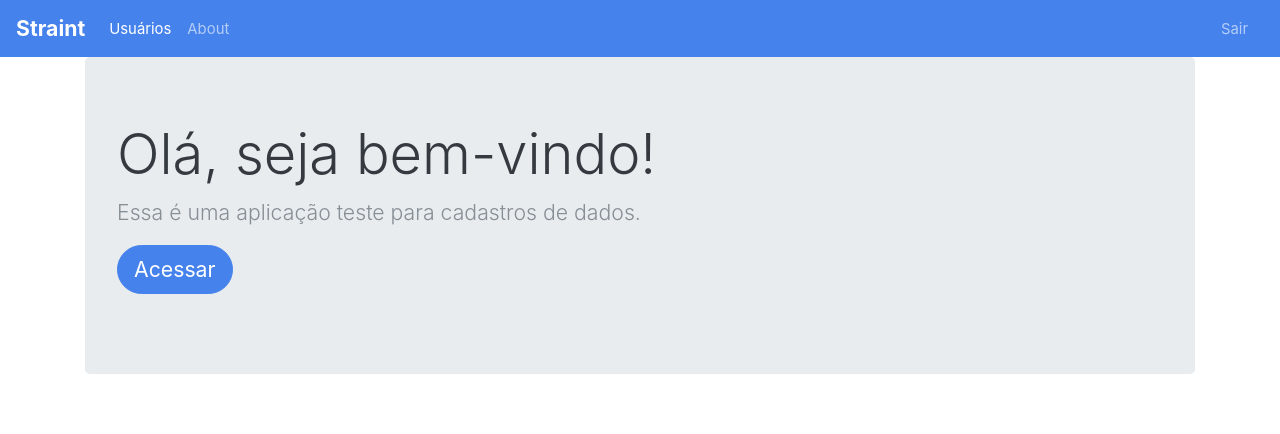
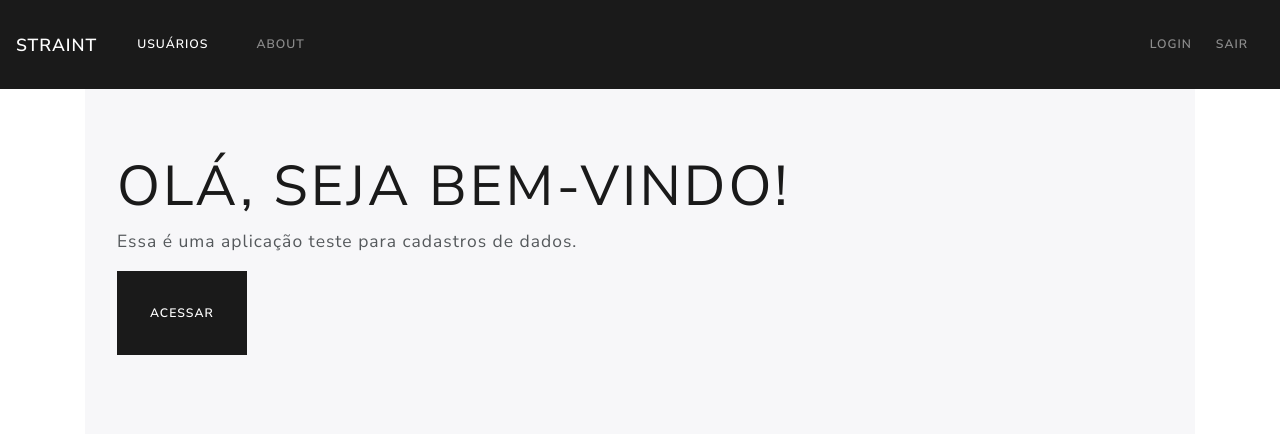
Before and after one commit to glitchman23/flask-mongo, a Flask app: page / in a window 1280 px wide. Shown: the top 434 px of the page. Run offline with Flask 2, Linux system fonts and the light colour scheme; some libraries are stand-ins or nearby versions.

Commit message:
login and titles

```diff
--- a/main.py
+++ b/main.py
@@ -8,6 +8,7 @@ app = Flask(__name__)
 ##############################  TEMPLATES  ################################
 
 @app.route('/')
+@app.route('/home')
 def home():
 	return render_template('home.jinja2')
 
@@ -15,7 +16,7 @@ def home():
 @app.route('/users')
 def users():
 	output = get_users()
-	return render_template('users.jinja2', users=output)
+	return render_template('users.jinja2', users=output, title='Users')
 
 
 @app.route('/add_user', methods=['POST'])
--- a/templates/basic.jinja2
+++ b/templates/basic.jinja2
@@ -2,13 +2,19 @@
 <html lang="pt-br">
 
 <head>
+    {% if title %}
+      <title> Straint - {{ title }} </title>
+    {% else %}
+      <title> Straint </title>
+    {% endif %}
+
     <meta charset="utf-8">
     <meta name="viewport" content="width=device-width, initial-scale=1, shrink-to-fit=no">
-    <link rel="stylesheet" href="https://bootswatch.com/4/litera/bootstrap.min.css">
+    <link rel="stylesheet" href="https://bootswatch.com/4/lux/bootstrap.min.css">
     <link rel="stylesheet" href="https://cdnjs.cloudflare.com/ajax/libs/font-awesome/4.7.0/css/font-awesome.css">
     <link rel="stylesheet" href="{{ url_for('static', filename='app.css')}} ">
+    <link rel="shortcut icon" href="{{ url_for('static', filename='favicon.ico') }}">
 
-    <title>straint</title>
 </head>
 
 <body>
@@ -26,6 +32,11 @@
             </li>
             <li class="nav-item">
               <a class="nav-link" href="#">About</a>
+            </li>
+          </ul>
+          <ul class="navbar-nav my-2 my-lg-0">
+            <li class="nav-item mr-sm-2">
+                <a class="nav-link" href="{{ url_for('auth') }}">Login</a>
             </li>
           </ul>
           <ul class="navbar-nav my-2 my-lg-0">
--- a/templates/home.jinja2
+++ b/templates/home.jinja2
@@ -5,8 +5,8 @@
 <div class="jumbotron">
   <h2 class="display-4">Olá, seja bem-vindo!</h2>
   <p class="lead">Essa é uma aplicação teste para cadastros de dados.</p>
-  	<a class="btn btn-primary btn-lg" href="{{ url_for('users') }}" role="button">Acessar</a>
+    <a class="btn btn-primary btn-lg" href="{{ url_for('users') }}" role="button">Acessar</a>
   </p>
 </div>
 
-{% endblock %}
+{% endblock body %}
--- a/users.json
+++ /dev/null
@@ -1,5 +0,0 @@
-{"_id":{"$oid":"5c49f54487ea61979dd93c8a"},"name":"joao","language":"python","color":"black","age":30}
-{"_id":{"$oid":"5c49f66887ea61979dd93ccb"},"name":"gabriel","language":"excel","color":"blue","age":24}
-{"_id":{"$oid":"5c49faca8af7b7333967acf4"},"name":"matheus","language":"english","color":"white","age":23}
-{"_id":{"$oid":"5c4a0c288af7b73dc62ca6f0"},"name":"victor","language":"portuguese","color":"red","age":"27"}
-{"_id":{"$oid":"5c4a10318af7b7410a89a7b9"},"name":"robson","language":"go","color":"pink","age":"45"}
```
Also changed, not shown: console.py (added, +17 -0 lines), static/favicon.ico (added).
